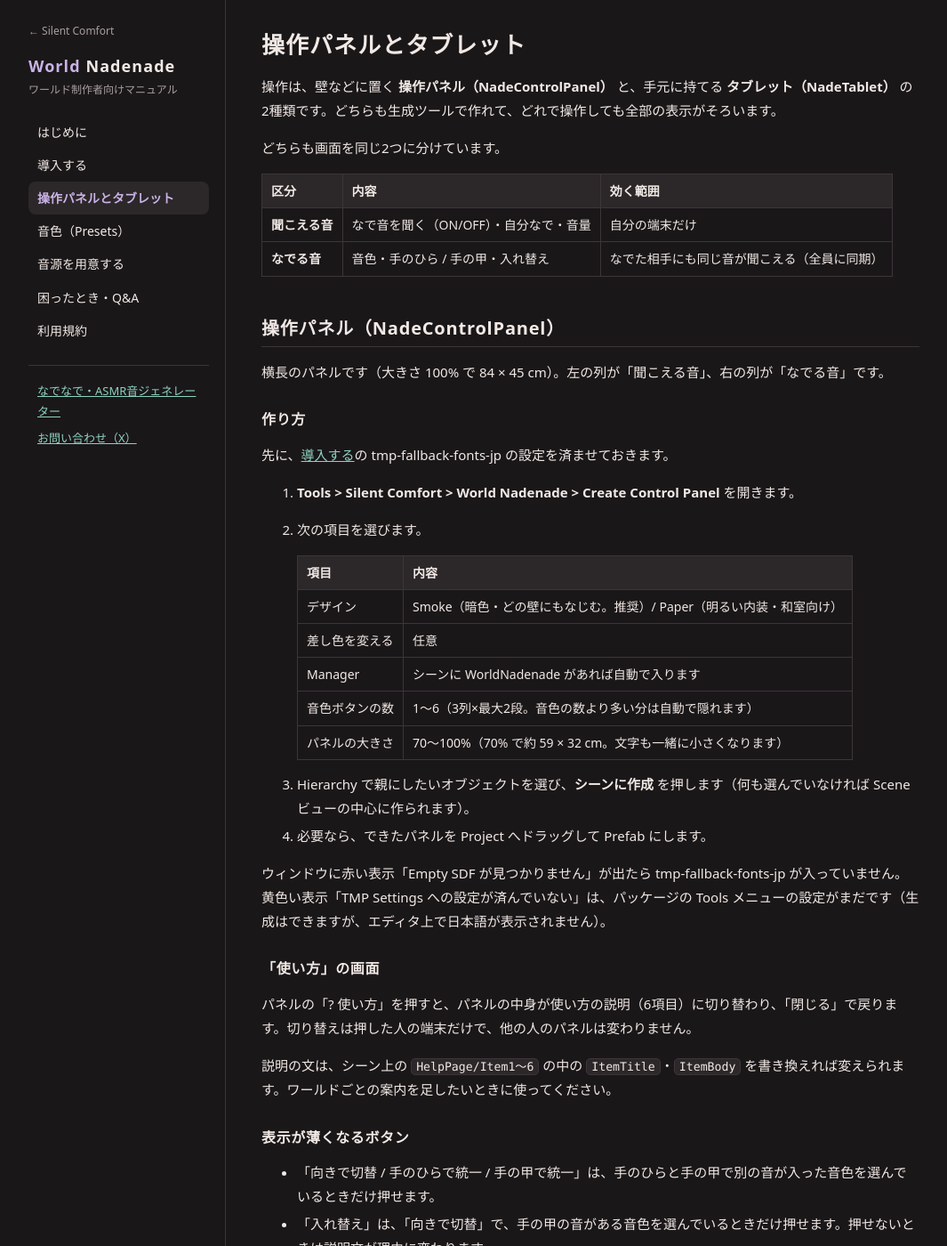
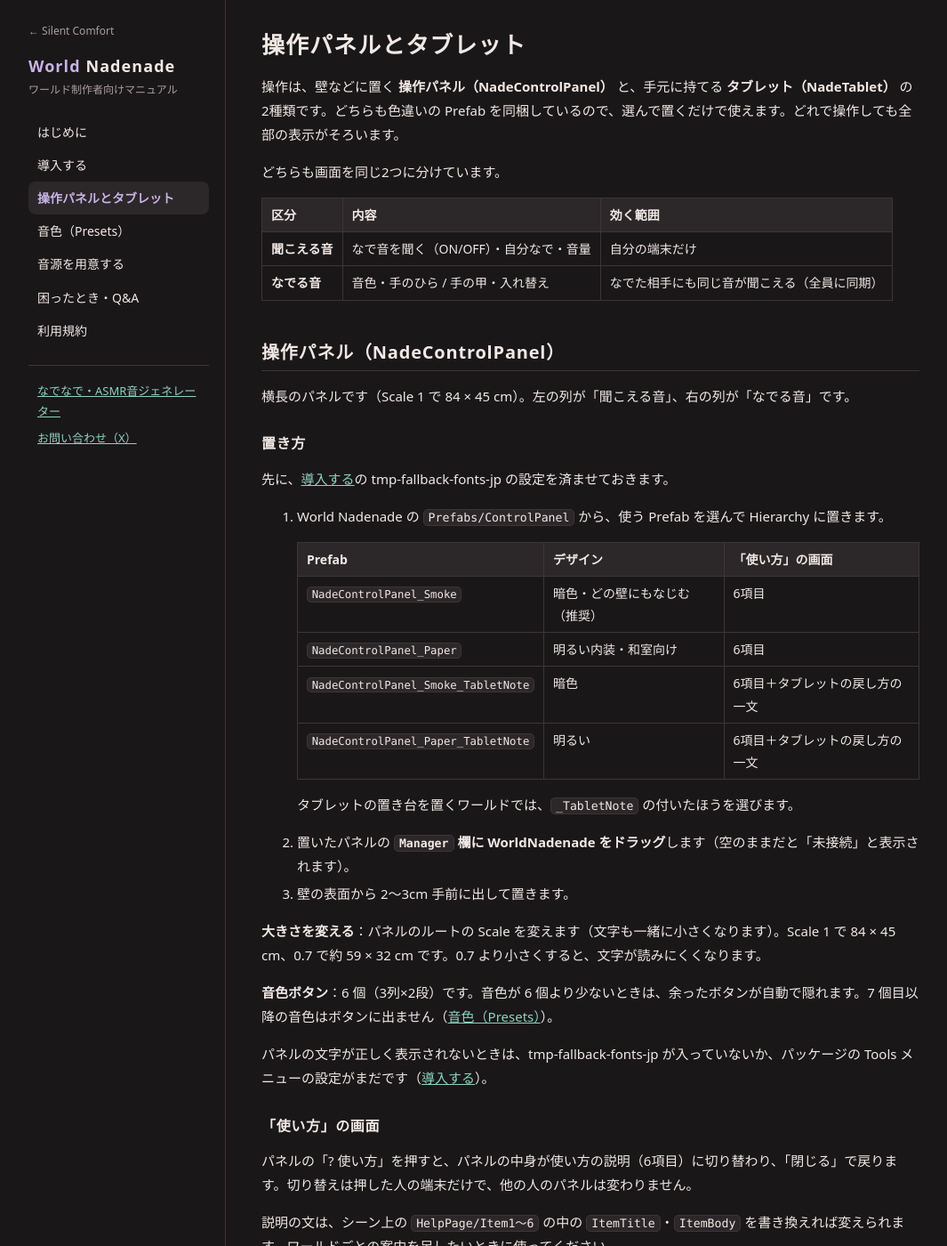
Before and after one commit to silent-dandy/silent-dandy.github.io, a Jekyll site: the page built from world-nadenade/panel.md, in a window 1280 px wide and 1400 px high. Shown: the whole window at 89% size, without its empty margins (66-1131 px from the left). Built offline with Jekyll 4.4.1, drawn with Linux system fonts in a browser that asks for light colours; some of the changed text lies outside the part shown.

Commit message:
World Nadenade マニュアル：パネルとタブレットを同梱 Prefab から置く手順に変更
- 生成ツール（Create Control Panel / Tablet / Debug Panel）の手順を削除（配布版に同梱しないため）
- 操作パネル・タブレット・デバッグ表示の Prefab の種類と選び方を追加
- 大きさは Scale で変える案内に変更
- タブレットの音色ボタンを 6 個までに統一（presets / faq も修正）
- タブレットの置き台の説明を追加

Co-Authored-By: Claude Opus 5.5 <noreply@anthropic.com>
Claude-Session: https://claude.ai/code/session_017Uvu74tp79DHYCvgZumAiy

```diff
--- a/world-nadenade/panel.md
+++ b/world-nadenade/panel.md
@@ -1,9 +1,9 @@
 ---
 title: 操作パネルとタブレット
-description: 壁の操作パネルとタブレットの作り方・置き方・中身です。
+description: 壁の操作パネルとタブレットの選び方・置き方・中身です。
 ---
 
-操作は、壁などに置く **操作パネル（NadeControlPanel）** と、手元に持てる **タブレット（NadeTablet）** の2種類です。どちらも生成ツールで作れて、どれで操作しても全部の表示がそろいます。
+操作は、壁などに置く **操作パネル（NadeControlPanel）** と、手元に持てる **タブレット（NadeTablet）** の2種類です。どちらも色違いの Prefab を同梱しているので、選んで置くだけで使えます。どれで操作しても全部の表示がそろいます。
 
 どちらも画面を同じ2つに分けています。
 
@@ -14,27 +14,31 @@ description: 壁の操作パネルとタブレットの作り方・置き方・
 
 ## 操作パネル（NadeControlPanel）
 
-横長のパネルです（大きさ 100% で 84 × 45 cm）。左の列が「聞こえる音」、右の列が「なでる音」です。
+横長のパネルです（Scale 1 で 84 × 45 cm）。左の列が「聞こえる音」、右の列が「なでる音」です。
 
-### 作り方
+### 置き方
 
 先に、[導入する](setup.html)の tmp-fallback-fonts-jp の設定を済ませておきます。
 
-1. **Tools > Silent Comfort > World Nadenade > Create Control Panel** を開きます。
-2. 次の項目を選びます。
+1. World Nadenade の `Prefabs/ControlPanel` から、使う Prefab を選んで Hierarchy に置きます。
 
-   | 項目 | 内容 |
-   |---|---|
-   | デザイン | Smoke（暗色・どの壁にもなじむ。推奨）/ Paper（明るい内装・和室向け） |
-   | 差し色を変える | 任意 |
-   | Manager | シーンに WorldNadenade があれば自動で入ります |
-   | 音色ボタンの数 | 1〜6（3列×最大2段。音色の数より多い分は自動で隠れます） |
-   | パネルの大きさ | 70〜100%（70% で約 59 × 32 cm。文字も一緒に小さくなります） |
+   | Prefab | デザイン | 「使い方」の画面 |
+   |---|---|---|
+   | `NadeControlPanel_Smoke` | 暗色・どの壁にもなじむ（推奨） | 6項目 |
+   | `NadeControlPanel_Paper` | 明るい内装・和室向け | 6項目 |
+   | `NadeControlPanel_Smoke_TabletNote` | 暗色 | 6項目＋タブレットの戻し方の一文 |
+   | `NadeControlPanel_Paper_TabletNote` | 明るい | 6項目＋タブレットの戻し方の一文 |
 
-3. Hierarchy で親にしたいオブジェクトを選び、**シーンに作成** を押します（何も選んでいなければ Scene ビューの中心に作られます）。
-4. 必要なら、できたパネルを Project へドラッグして Prefab にします。
+   タブレットの置き台を置くワールドでは、`_TabletNote` の付いたほうを選びます。
 
-ウィンドウに赤い表示「Empty SDF が見つかりません」が出たら tmp-fallback-fonts-jp が入っていません。黄色い表示「TMP Settings への設定が済んでいない」は、パッケージの Tools メニューの設定がまだです（生成はできますが、エディタ上で日本語が表示されません）。
+2. 置いたパネルの **`Manager` 欄に WorldNadenade をドラッグ**します（空のままだと「未接続」と表示されます）。
+3. 壁の表面から 2〜3cm 手前に出して置きます。
+
+**大きさを変える**：パネルのルートの Scale を変えます（文字も一緒に小さくなります）。Scale 1 で 84 × 45 cm、0.7 で約 59 × 32 cm です。0.7 より小さくすると、文字が読みにくくなります。
+
+**音色ボタン**：6 個（3列×2段）です。音色が 6 個より少ないときは、余ったボタンが自動で隠れます。7 個目以降の音色はボタンに出ません（[音色（Presets）](presets.html)）。
+
+パネルの文字が正しく表示されないときは、tmp-fallback-fonts-jp が入っていないか、パッケージの Tools メニューの設定がまだです（[導入する](setup.html)）。
 
 ### 「使い方」の画面
 
@@ -54,13 +58,31 @@ description: 壁の操作パネルとタブレットの作り方・置き方・
 
 - 同期なしの Pickup です。**1台置けば、全員がそれぞれ自分の手元で使えます**（動かした位置は他の人には見えません）。何台置いても構いません。
 - なで音が ON の間だけ画面が点灯します。ON/OFF と自分なでは、壁の操作パネルで切り替えます。
-- 音色ボタンは最大 9 個です（壁のパネルは 6 個まで）。
+- 音色ボタンは壁のパネルと同じく 6 個までです。
 
-### 作り方
+### 置き方
 
-1. **Tools > Silent Comfort > World Nadenade > Create Tablet** を開きます。
-2. 画面のデザイン、本体の色（グレー / サンド / ブルー / ラベンダー）、音色ボタンの数を選び、**シーンに作成** を押します。
-3. できた `NadeTablet` を置きたい場所へ動かします。
+1. World Nadenade の `Prefabs/Tablet` から、使う Prefab を選んで置きます。名前は `NadeTablet_画面のデザイン_本体の色_置き台` の順です。
+
+   | 部分 | 選べるもの |
+   |---|---|
+   | 画面のデザイン | `Smoke`（暗色）/ `Paper`（明るい） |
+   | 本体の色 | `Gray`（グレー）/ `Sand`（サンド）/ `Blue`（ブルー）/ `Lavender`（ラベンダー） |
+   | 置き台 | なし / `CradleWoodLight`（木・明るい）/ `CradleWoodDark`（木・濃い）/ `CradleWhite`（白）/ `CradleSameAsTablet`（本体と同じ色） |
+
+   例：`NadeTablet_Smoke_Gray`（置き台なし）、`NadeTablet_Paper_Sand_CradleWoodLight`
+
+2. タブレットの **`Manager` 欄に WorldNadenade をドラッグ**します。置き台つきの Prefab では、置き台の子の `NadeTablet` にあります。
+3. 置き場所へ動かします。置き台つきは、置き台ごと動かして背板の裏を壁の表面に合わせます（床から 1.0〜1.2m 程度が目安）。
+
+### 置き台
+
+タブレットを持ち出して見失ったときに、元の場所へ戻すための置き台です。
+
+- タブレットを持ち上げると、置き台に「タブレットを戻す」ボタンが出ます。押すと、押した人の画面のタブレットだけが置き台に戻ります。
+- 置き台の近くで手を離すと、置き台に収まります。リスポーンしたときも自動で戻ります。
+- 置き台は **Static にしないでください**。子のタブレットまで Static になると掴めなくなります。
+- 置き台を置くワールドでは、壁のパネルを `_TabletNote` の付いたものにすると、使い方の画面に戻し方が出ます。
 
 ### 操作
 
@@ -104,4 +126,4 @@ description: 壁の操作パネルとタブレットの作り方・置き方・
 
 ## デバッグ表示パネル（NadeDebugPanel・任意）
 
-**Tools > Silent Comfort > World Nadenade > Create Debug Panel** で作ります。全体の状態と、鳴っている音（速度・音量・手のひら / 手の甲の判定）の表を表示します。NadeManager の `Debug Mode` がオフのときは自動で隠れるので、公開時に削除する必要はありません。
+World Nadenade の `Prefabs/Debug` にある `NadeDebugPanel_Smoke` か `NadeDebugPanel_Paper` を置き、`Manager` 欄に WorldNadenade を指定します。全体の状態と、鳴っている音（速度・音量・手のひら / 手の甲の判定）の表を表示します。NadeManager の `Debug Mode` がオフのときは自動で隠れるので、公開時に削除する必要はありません。
```
Also changed, not shown: world-nadenade/faq.md (+1 -1 lines), world-nadenade/index.md (+1 -1 lines), world-nadenade/presets.md (+1 -1 lines), world-nadenade/setup.md (+1 -1 lines).
